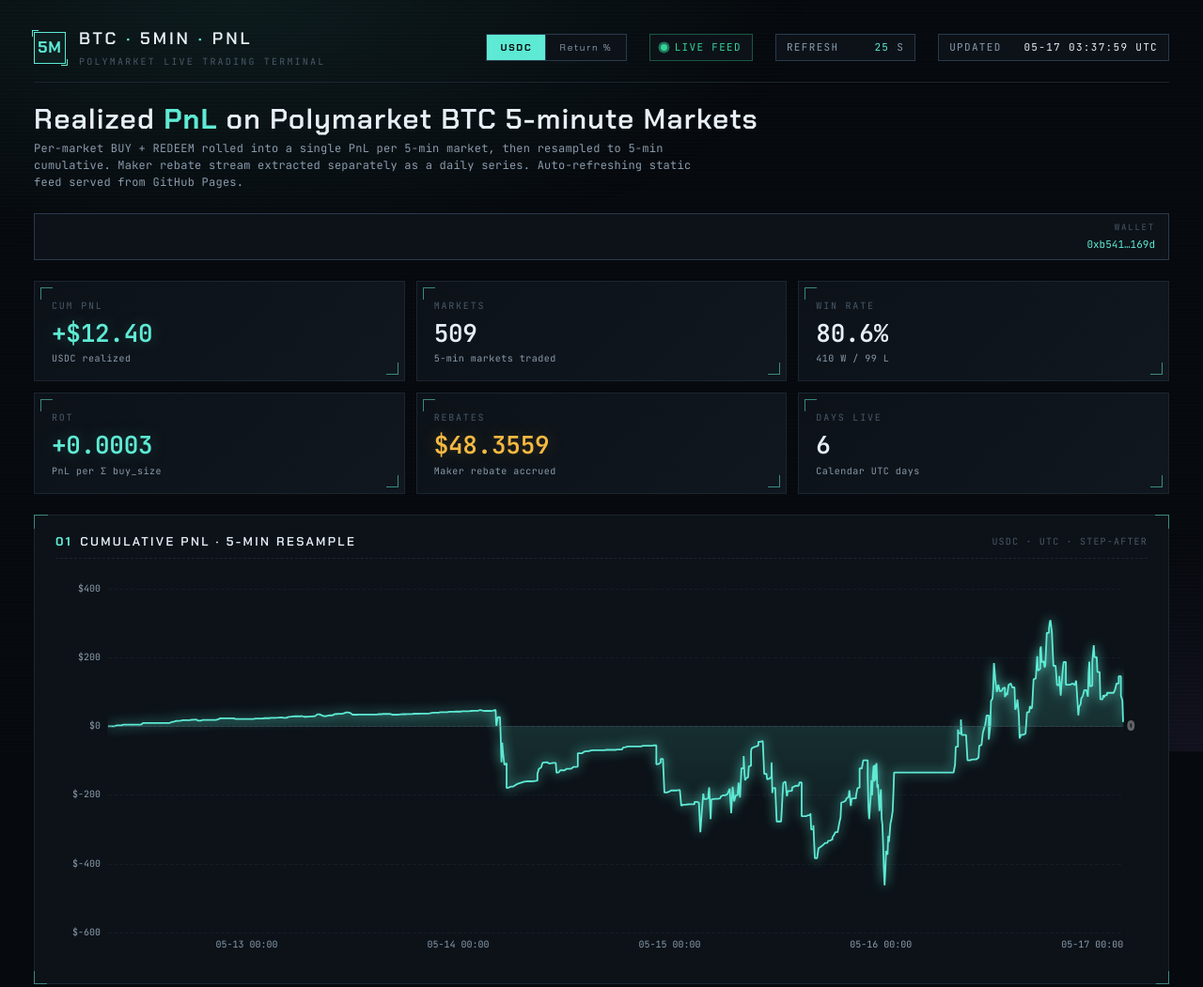
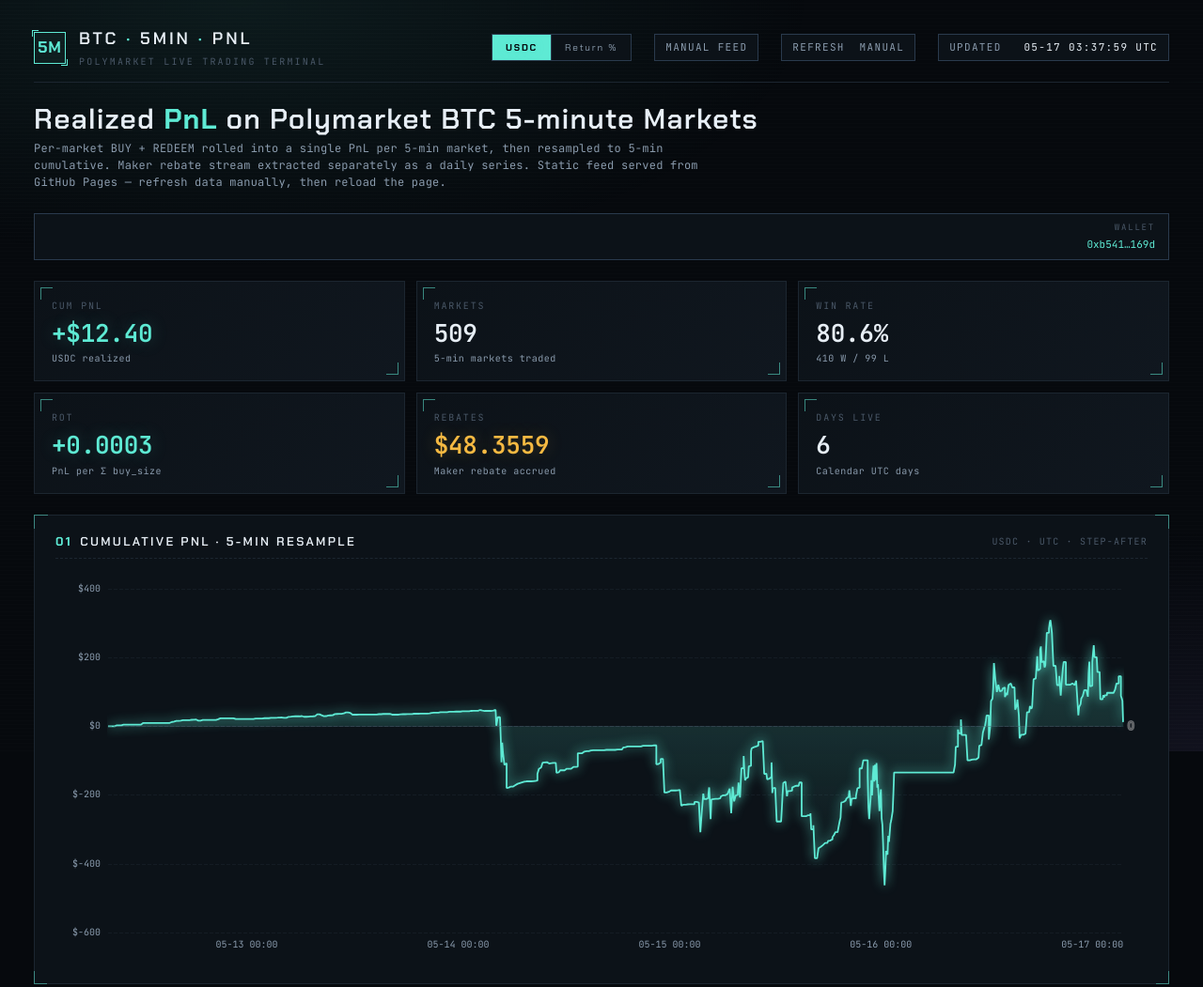
Before and after one commit to TonyLI27/btc-5min-pnl-terminal, a plain HTML site: page index.html in a window 1280 px wide. Shown: the top 1051 px of the page at 94% size. Drawn offline with nearby package versions, Linux system fonts and the light colour scheme; animation ran at ten frames a second.

Commit message:
chore: disable auto-refresh, switch to manual-only
- refresh.yml: drop cron schedule + push trigger, keep workflow_dispatch.
- index.html: remove 30s data.json poll + countdown; page updates on
  manual reload only. Status pills now read MANUAL.

Co-Authored-By: Claude Opus 4.7 (1M context) <noreply@anthropic.com>

```diff
--- a/index.html
+++ b/index.html
@@ -612,8 +612,8 @@ body:not(.return-mode) .view-toggle button.active {
         <button type="button" data-mode="usdc" class="active" role="tab" aria-selected="true">USDC</button>
         <button type="button" data-mode="return" role="tab" aria-selected="false">Return %</button>
       </div>
-      <span class="status-pill live"><span class="live-dot"></span>LIVE FEED</span>
-      <span class="status-pill">REFRESH&nbsp;&nbsp;<span id="countdown">30</span>S</span>
+      <span class="status-pill">MANUAL FEED</span>
+      <span class="status-pill">REFRESH&nbsp;&nbsp;MANUAL</span>
       <span class="status-pill">UPDATED&nbsp;&nbsp;<code id="last-updated">—</code></span>
     </div>
   </div>
@@ -624,7 +624,7 @@ body:not(.return-mode) .view-toggle button.active {
       <h1>Realized <em>PnL</em> on Polymarket BTC 5-minute Markets</h1>
       <div class="desc">
         Per-market BUY + REDEEM rolled into a single PnL per 5-min market, then resampled to 5-min cumulative.
-        Maker rebate stream extracted separately as a daily series. Auto-refreshing static feed served from GitHub Pages.
+        Maker rebate stream extracted separately as a daily series. Static feed served from GitHub Pages — refresh data manually, then reload the page.
       </div>
     </div>
     <div class="wallet-pill">
@@ -849,7 +849,6 @@ function alpha(hex, a) {
   const b = parseInt(h.slice(4, 6), 16);
   return `rgba(${r},${g},${b},${a})`;
 }
-const REFRESH_MS = 30_000;
 const DATA_URL = "./data.json";
 let currentMode = "usdc";   // 'usdc' | 'return'
 let lastData = null;
@@ -1497,21 +1496,9 @@ function renderKpis(d) {
     `${k.n_winners} W / ${k.n_losers} L`;
 }
 
-// ============== Auto refresh =======================================
-let countdownTimer = null;
-function startCountdown() {
-  let n = REFRESH_MS / 1000;
-  document.getElementById("countdown").textContent = n;
-  if (countdownTimer) clearInterval(countdownTimer);
-  countdownTimer = setInterval(() => {
-    n -= 1;
-    if (n <= 0) {
-      n = REFRESH_MS / 1000;
-      loadData(false);
-    }
-    document.getElementById("countdown").textContent = n;
-  }, 1000);
-}
+// ============== Auto refresh (disabled by user request 2026-05-17) =====
+// The page no longer polls data.json on a timer. Data is refreshed manually
+// via refresh_now.bat; reload the page in the browser to see new data.
 
 function renderAll(d) {
   refreshPalette();
@@ -1589,7 +1576,6 @@ window.addEventListener("DOMContentLoaded", () => {
     if (t) setMode(t.dataset.mode);
   });
   loadData(true);
-  startCountdown();
 });
 </script>
 
```
Also changed, not shown: 2 other files.
